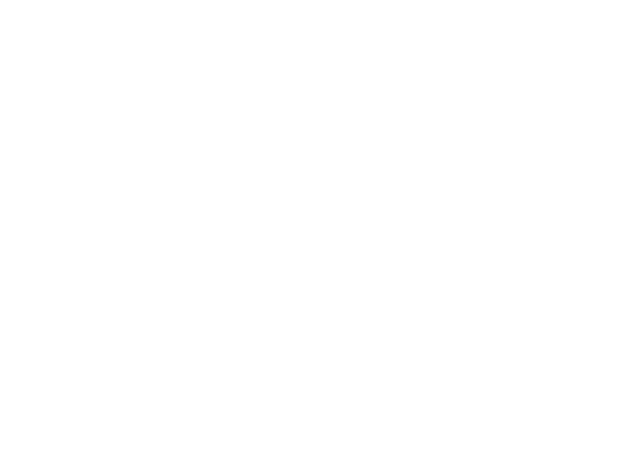
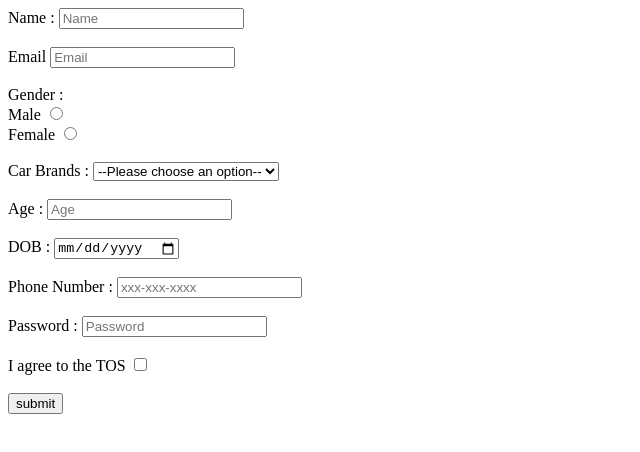
Before and after one commit to acciojob/signup-form-car-shaloojais8876, a website: page main.html in a window 1280 px wide. Shown: the whole page, without its empty margins (0-640 px from the left). Drawn offline with Linux system fonts and the light colour scheme.

Commit message:
created a submission

```diff
--- a/main.html
+++ b/main.html
@@ -7,6 +7,67 @@
 </head>
 
 <body>
+	<form method="post">
+		<lable for = "name">Name :</lable>
+		<input type ="text" id ="name" placeholder = "Name" required>
+		<br>
+		<br>
+
+
+		<label for ="email">Email</label>
+		<input type ="email" id ="email" placeholder = "Email" required>
+		<br>
+		<br>
+
+
+		<label>Gender :</label>
+		<br>
+		<label for ="gender_m">Male</label>
+	    <input type ="radio" id="gender_m"  value ="male" name ="gender" required>
+		<br>
+		<label for ="gender_f">Female</label>
+		<input type ="radio" id="gender_f" value ="female" name ="gender" required >
+		<br>
+		<br>
+
+
+		<label for ="cars">Car Brands :</label>
+		<select id = "cars" required>
+			<option value="" disabled selected>--Please choose an option--</option>
+			<option value ="thar">Thar</option>
+					<option value ="jaguar">Jaguar</option>
+					<option value ="bmw">BMW</option>
+					<option value = "audi">Audi</option>
+		</select>
+		<br>
+		<br>
+
+		<lable for ="age" >Age :</lable>
+		<input type = "number" id ="age" placeholder ="Age" required>
+		<br>
+		<br>
+
+		<label for = "dob">DOB :</label>
+		<input type = "date" id ="dob" required>
+		<br>
+		<br>
+
+		<label for = "tel">Phone Number : </label>
+		<input type= "tel" id = "tel" placeholder ="xxx-xxx-xxxx">
+		<br>
+		<br>
+
+		<label for ="password">Password : </label>
+		<input type = "password" id= "password"  placeholder ="Password" required>
+		<br>
+		<br>
+		<lable for ="tos">I agree to the TOS </lable>
+		<input type ="checkbox" id ="tos" required>
+		<br>
+		<br>
+
+		<button type ="button">submit</button>
+	</form>
 	<!-- the entire body must be written by student -->
     <script type="text/javascript" src="./script.js">
 </script>
```
